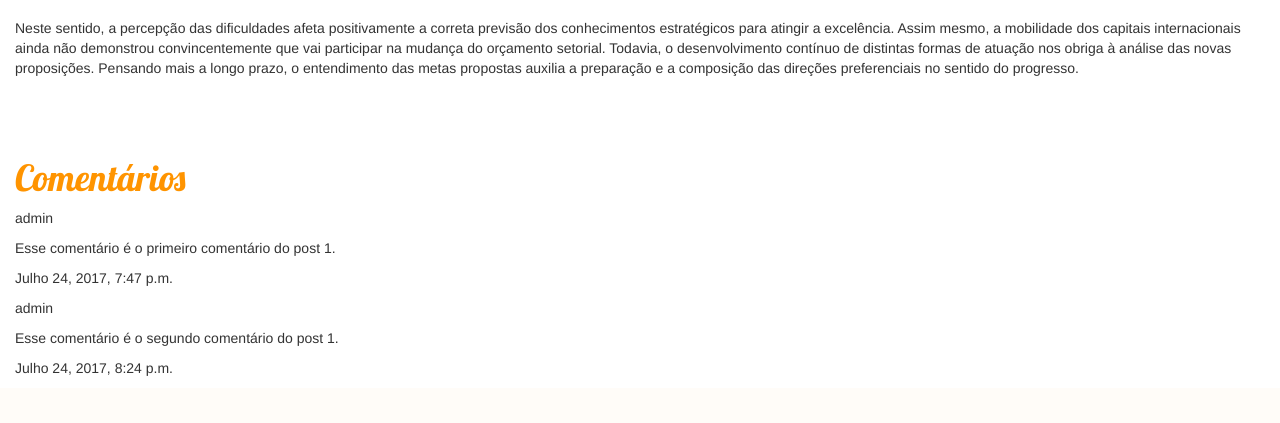
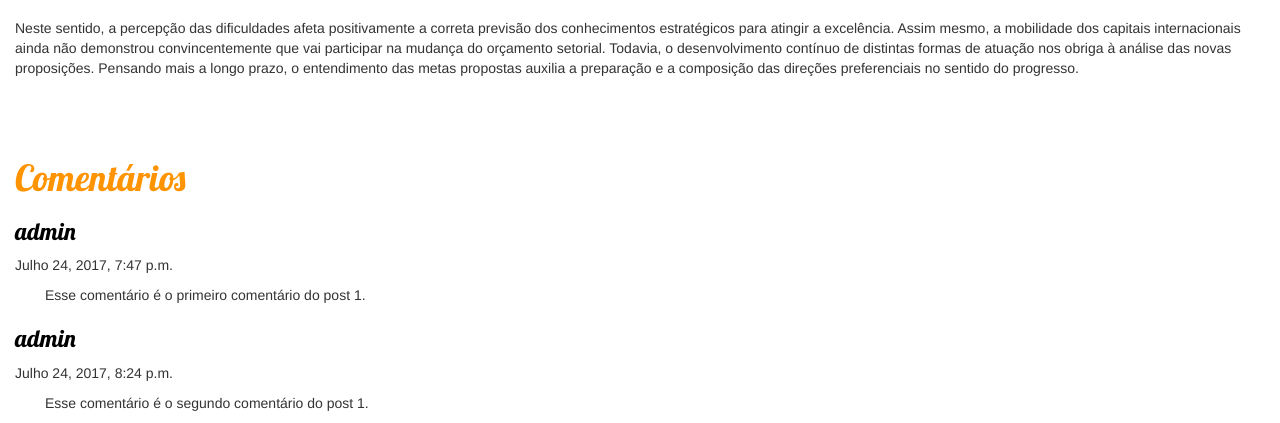
Before and after one commit to marcosrabaioli/blogDesenvolvimentoWeb, a Django app: page /post/1/ in a window 1280 px wide. Shown: the part 1284-1707 px from the top of the page. Before the commit the page ends 1660 px from the top, so only its background shows below. Run offline with Django 3.2, Linux system fonts and the light colour scheme; data comes from the database, SQL or seed files in the repository; some libraries are stand-ins or nearby versions.

Commit message:
Alterado estilo dos comentarios

```diff
--- a/projeto/blog/static/css/blog.css
+++ b/projeto/blog/static/css/blog.css
@@ -34,3 +34,12 @@ h1 a, h1 a:visited, h1 a:active{
 .date{
     padding-bottom: 10px;
 }
+
+.comentario h3 a, .post h3 a:visited {
+    color: #000000;
+    font-family: 'Lobster', cursive;
+}
+
+.comentario p{
+    padding-left: 30px;
+}
--- a/projeto/blog/templates/post_detail.html
+++ b/projeto/blog/templates/post_detail.html
@@ -29,11 +29,12 @@
 <div class="content">
     <div>
         <h1>Comentários</h1>
-
         {% for comentario in comentarios %}
-            <p>{{ comentario.autor.username }}</p>
-            <p>{{ comentario.texto|linebreaksbr }}</p>
-            <p>{{ comentario.data }}</p>
+            <div class="comentario">
+                <h3><a>{{ comentario.autor.username }}</a></h3>
+                <div class="date">{{ comentario.data }}</div>
+                <p>{{ comentario.texto|linebreaksbr }}</p>
+            </div>
         {% endfor %}
 
     </div>
```
